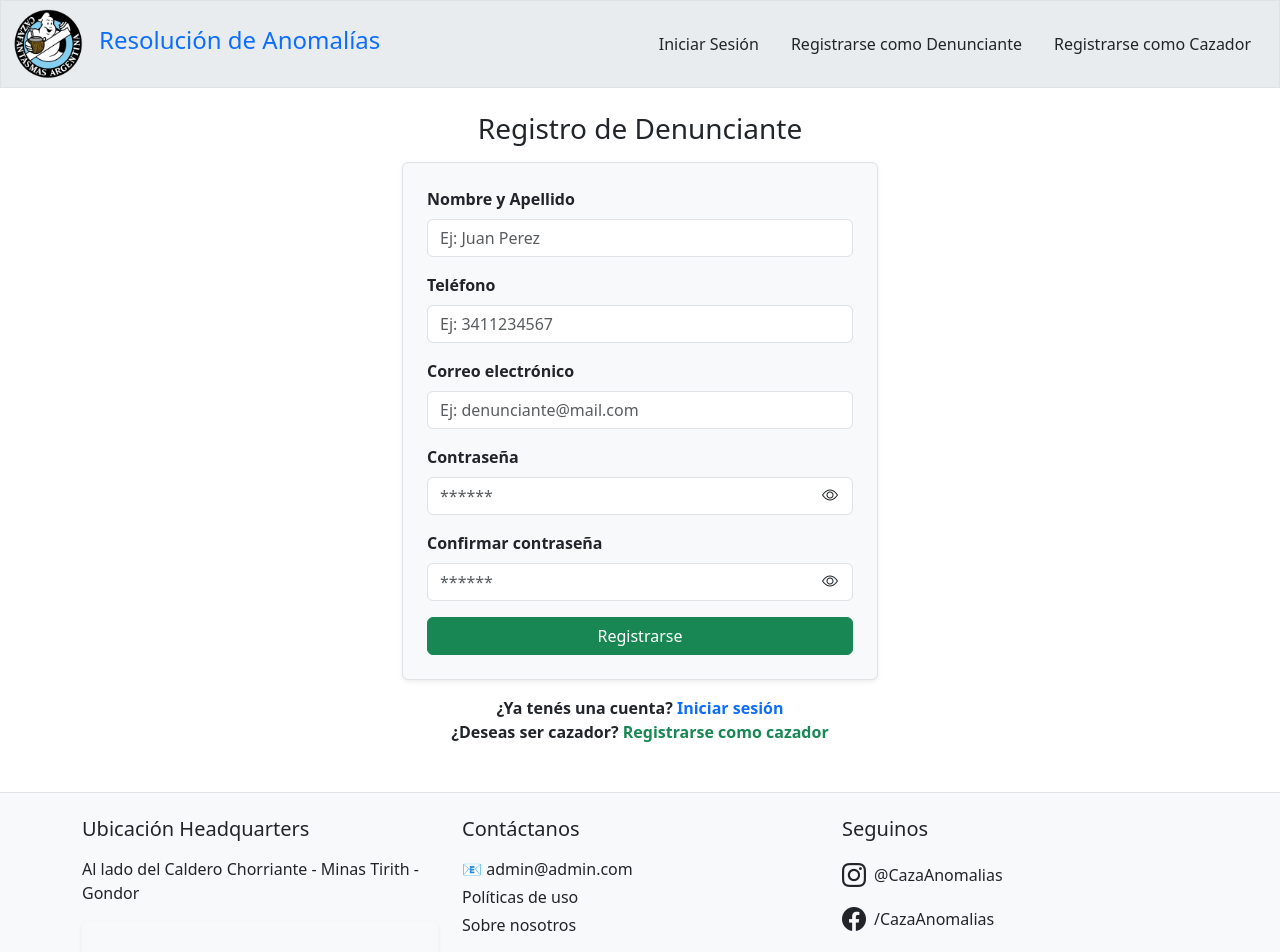
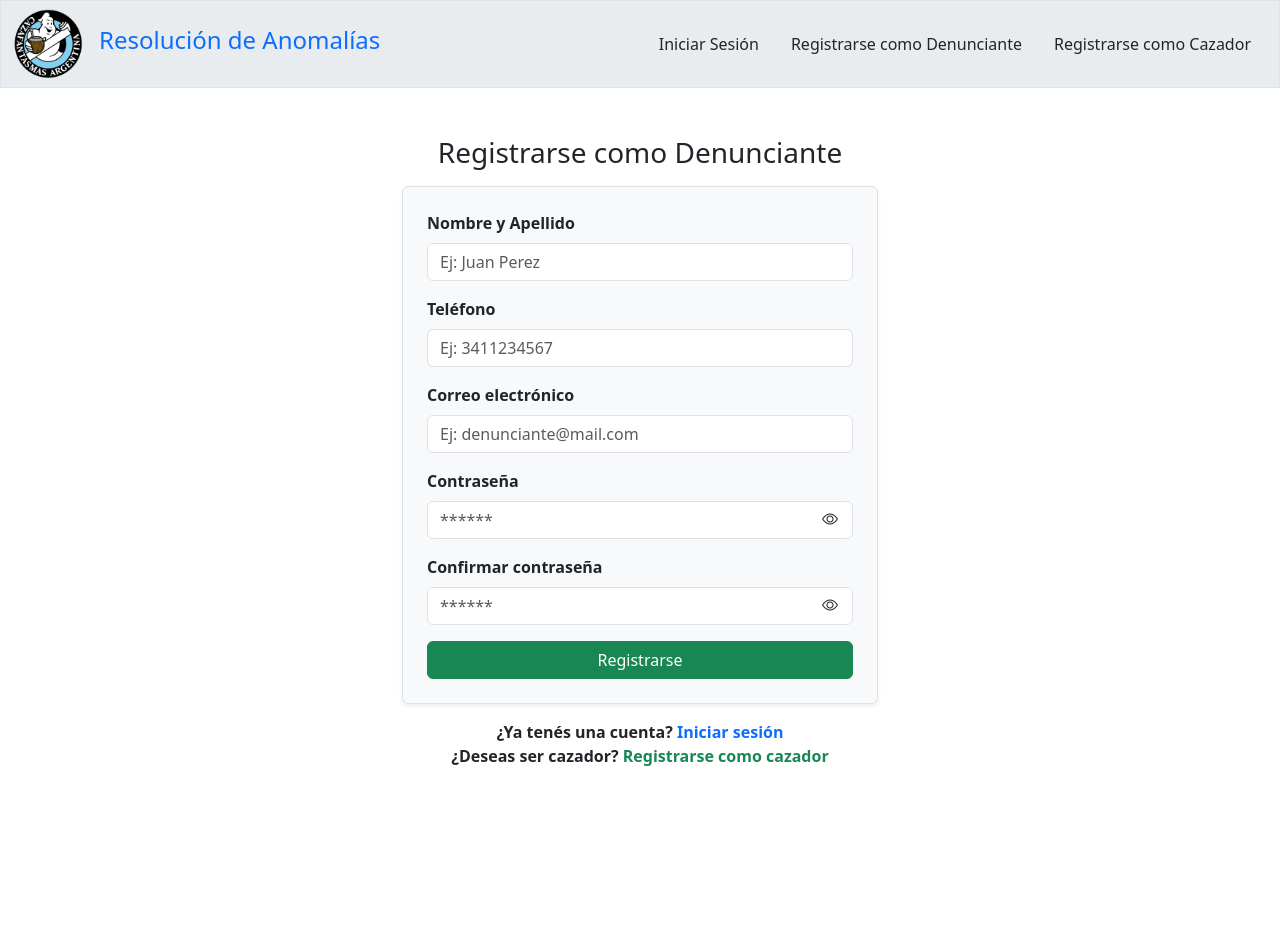
Before and after one commit to tomasinoalvaro48/DSWTP_FrontEnd, a React (Vite) app: page /register-denunciante in a window 1280 px wide. Shown: the top 952 px of the page. After the commit the page ends 816 px from the top, so only its background shows below. Built offline with nearby package versions, Linux system fonts and the light colour scheme; grey boxes are pictures that could not be loaded.

Commit message:
footer en pantallas principales

```diff
--- a/src/components/Auth/Login.tsx
+++ b/src/components/Auth/Login.tsx
@@ -42,7 +42,7 @@ export function Login() {
   }
 
   return (
-    <div className="container mt-5" style={{ maxWidth: '420px' }}>
+    <div className="container mt-5 mb-5" style={{ maxWidth: '420px' }}>
       <h3 className="mb-4 text-center">Iniciar Sesión</h3>
 
       {message && (
--- a/src/components/Auth/RegisterDenunciante.tsx
+++ b/src/components/Auth/RegisterDenunciante.tsx
@@ -62,8 +62,8 @@ export function RegisterDenunciante() {
   }
 
   return (
-    <div className="container mt-4" style={{ maxWidth: '500px' }}>
-      <h3 className="mb-3 text-center">Registro de Denunciante</h3>
+    <div className="container mt-5 mb-5" style={{ maxWidth: '500px' }}>
+      <h3 className="mb-3 text-center">Registrarse como Denunciante</h3>
 
       {message && messageType !== 'success' && (
         <div className={`alert alert-${messageType} alert-dismissible fade show text-center fw-semibold`} role="alert">
--- a/src/components/Auth/RegisterUsuario.tsx
+++ b/src/components/Auth/RegisterUsuario.tsx
@@ -70,8 +70,8 @@ export function RegisterUsuario() {
   }
 
   return (
-    <div className="container mt-4" style={{ maxWidth: '500px' }}>
-      <h3 className="mb-3 text-center">Registro de Cazador</h3>
+    <div className="container mt-5 mb-5" style={{ maxWidth: '500px' }}>
+      <h3 className="mb-3 text-center">Registrarse como Cazador</h3>
 
       {message && messageType !== 'success' && (
         <div className={`alert alert-${messageType} alert-dismissible fade show text-center fw-semibold`} role="alert">
--- a/src/layout/RootLayout.tsx
+++ b/src/layout/RootLayout.tsx
@@ -1,13 +1,16 @@
-import { Outlet } from 'react-router-dom'
+import { Outlet, useLocation } from 'react-router-dom'
 import { MainNavbar } from '../navigation/MainNavbar.tsx'
 import Footer from '../footer/Footer.tsx'
 
 export function RootLayout() {
+  const location = useLocation()
+  const mostrarFooter = location.pathname === '/' || location.pathname === '/nav-map' || location.pathname === '/politicas'
+
   return (
     <div>
       <MainNavbar />
       <Outlet />
-      <Footer />
+      {mostrarFooter && <Footer />}
     </div>
   )
 }
```
